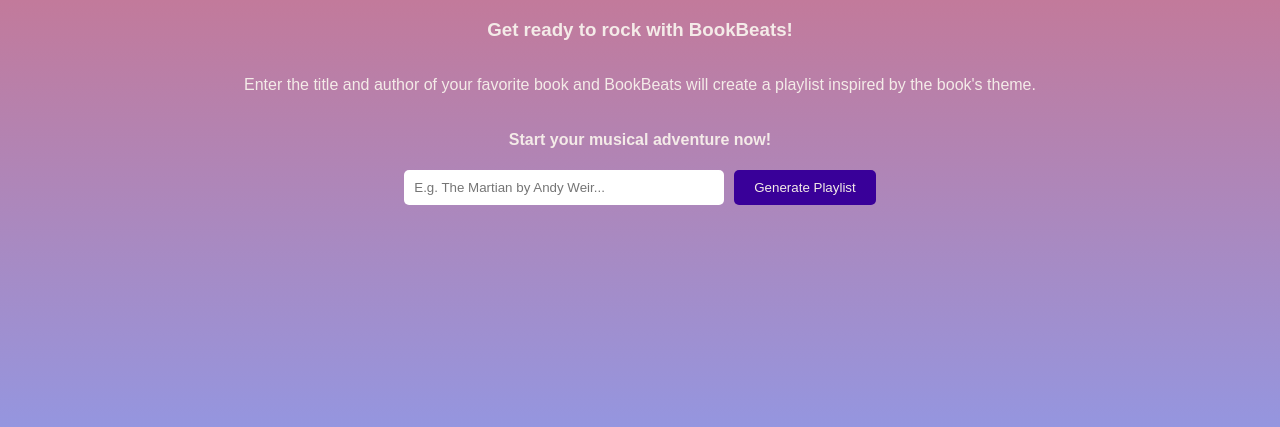
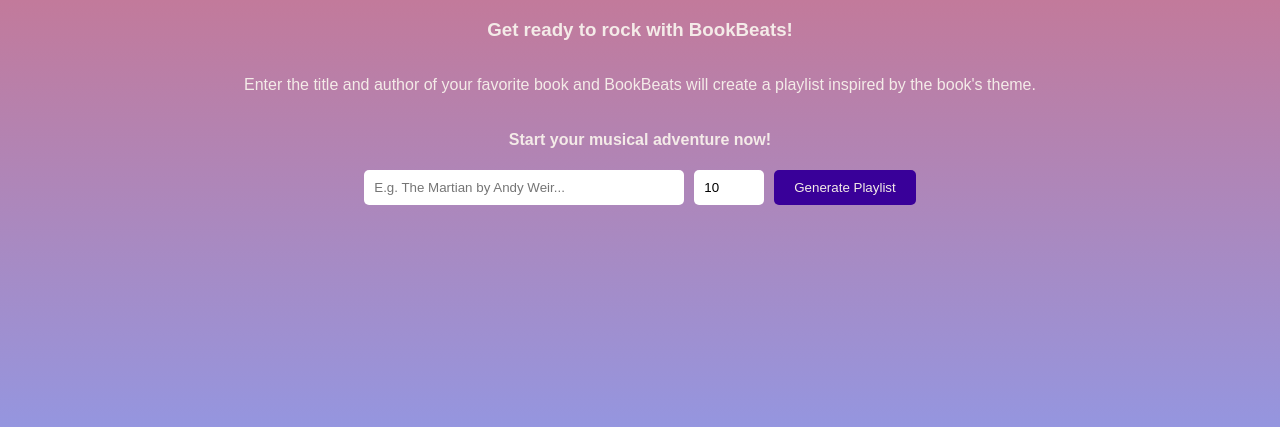
Before and after one commit to m-vila/bookbeats, a plain HTML site: page public/index.html in a window 1280 px wide. Shown: the part 337-764 px from the top of the page. Drawn offline with Linux system fonts and the light colour scheme.

Commit message:
[feature] added number of songs box in front

```diff
--- a/public/index.html
+++ b/public/index.html
@@ -14,6 +14,7 @@
     <h4>Start your musical adventure now!</h4>
     <div id="inputContainer">
         <input id="bookName" type="text" placeholder="E.g. The Martian by Andy Weir...">
+        <input id="numSongs" type="number" min="1" max="30" value="10">
         <button onclick="fetchData()">Generate Playlist</button>
         <div id="spinner"></div>
     </div>
```
